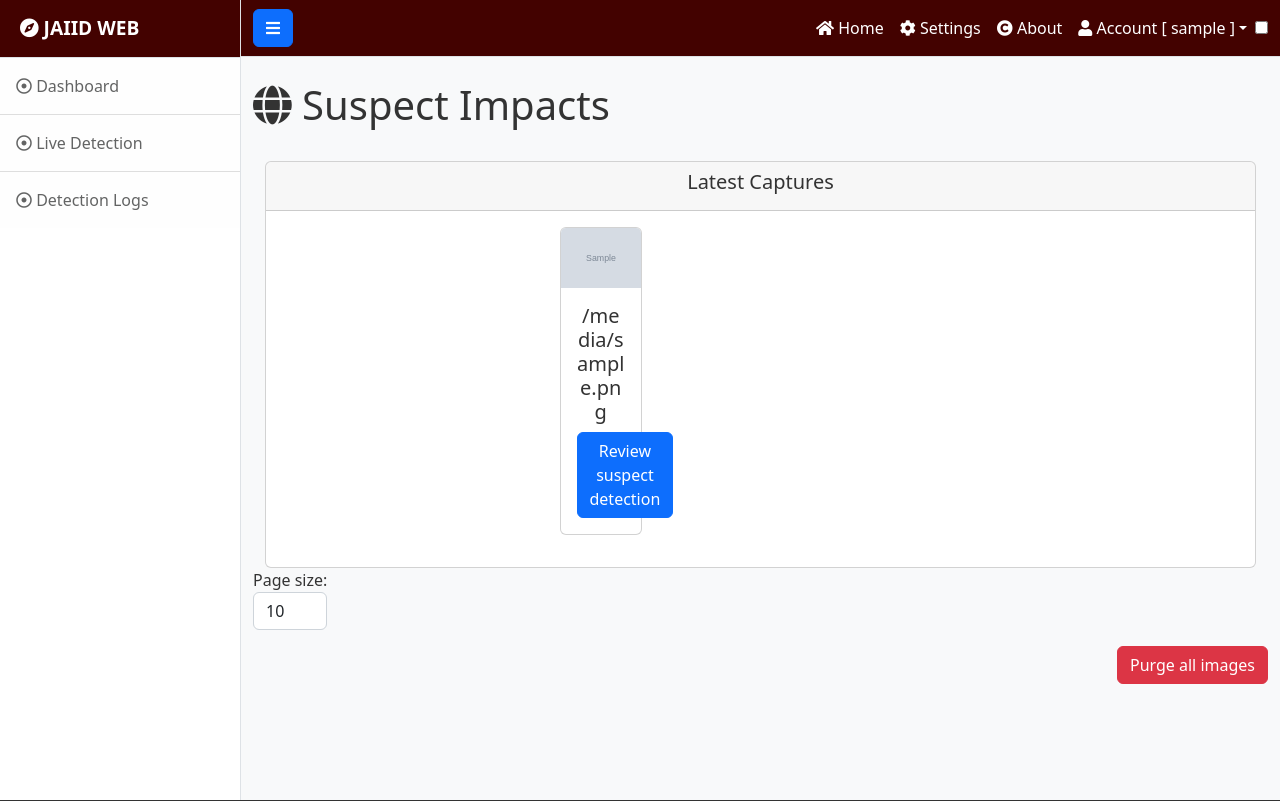
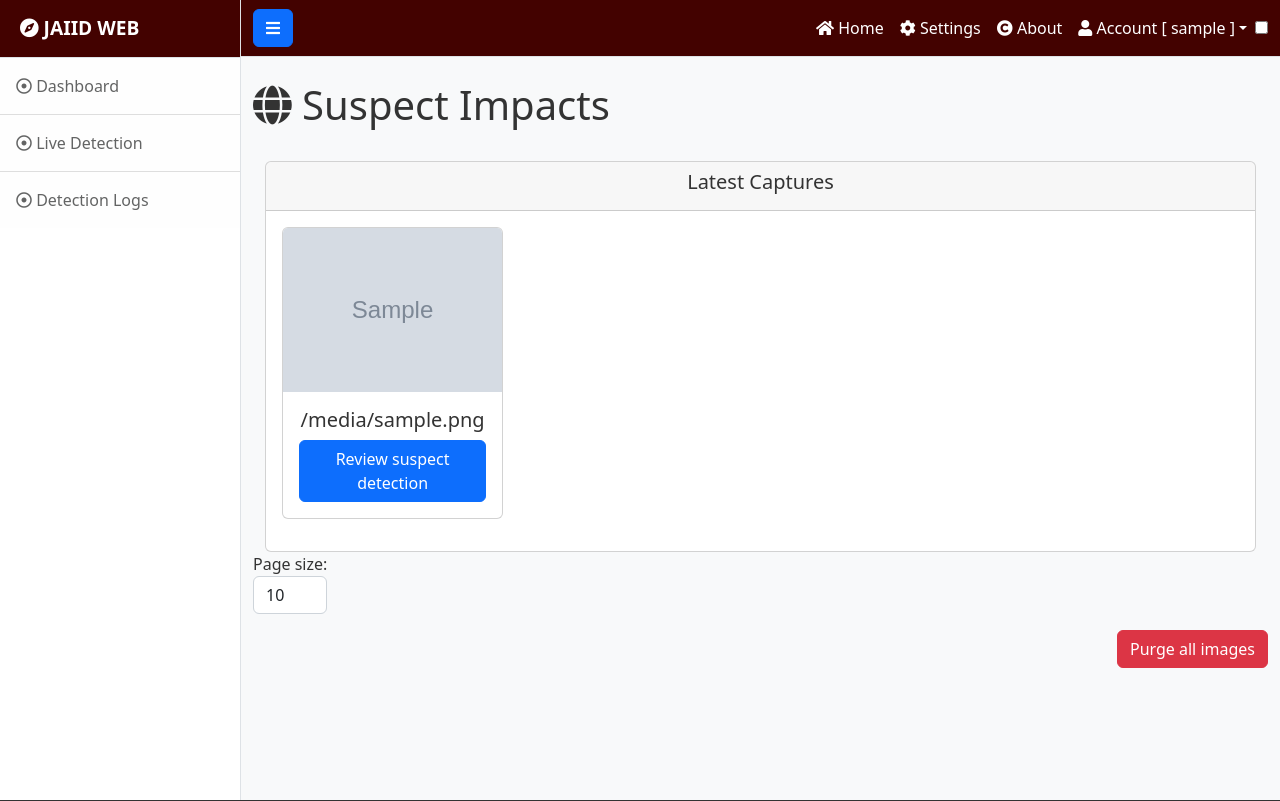
Before and after one commit to ibsoft/JAIID_WEB, a Flask app: template templates/index.html in a window 1280 px wide. Shown: the top 801 px of the page. Run offline with Flask 3, Linux system fonts and the light colour scheme; the template is opened without the code that fills it: most values are stand-ins (such as "Sample title", 1, 10 or a date in 2020); grey boxes marked "Sample" are stand-in pictures; parts of the project's set-up code (start-up, migrations or seed data) failed here and were passed over; some libraries are stand-ins or nearby versions.

Commit message:
Update index.html

```diff
--- a/templates/index.html
+++ b/templates/index.html
@@ -33,7 +33,7 @@
             <div class="card-header">
                 <h5 class="card-title">Latest Captures</h5>
             </div>
-            <div class="card-body d-flex align-items-center justify-content-center">
+            <div class="card-body">
                 <div class="row">
                     {% for photo in photos %}
                         <div class="col-md-3 mb-3">
```
